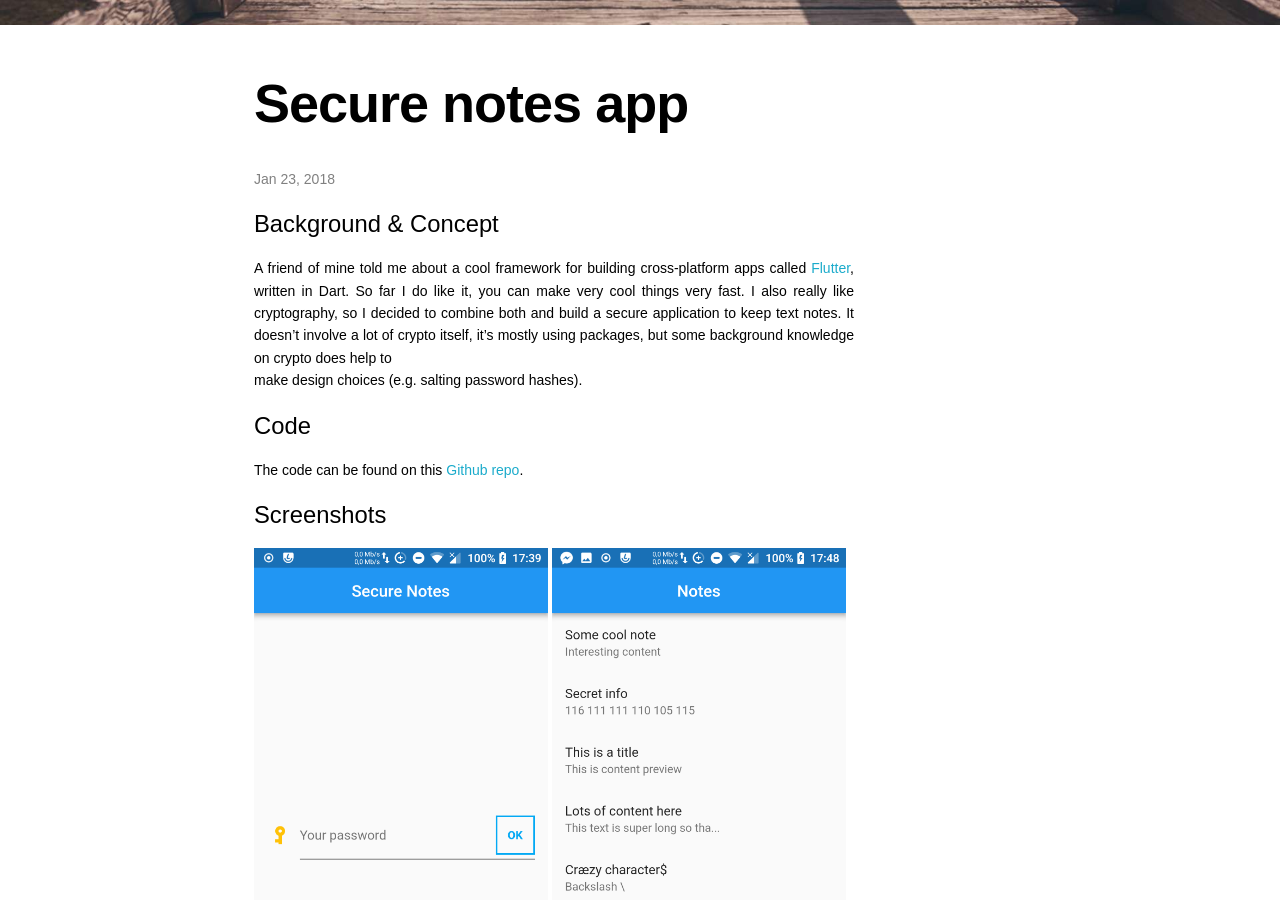
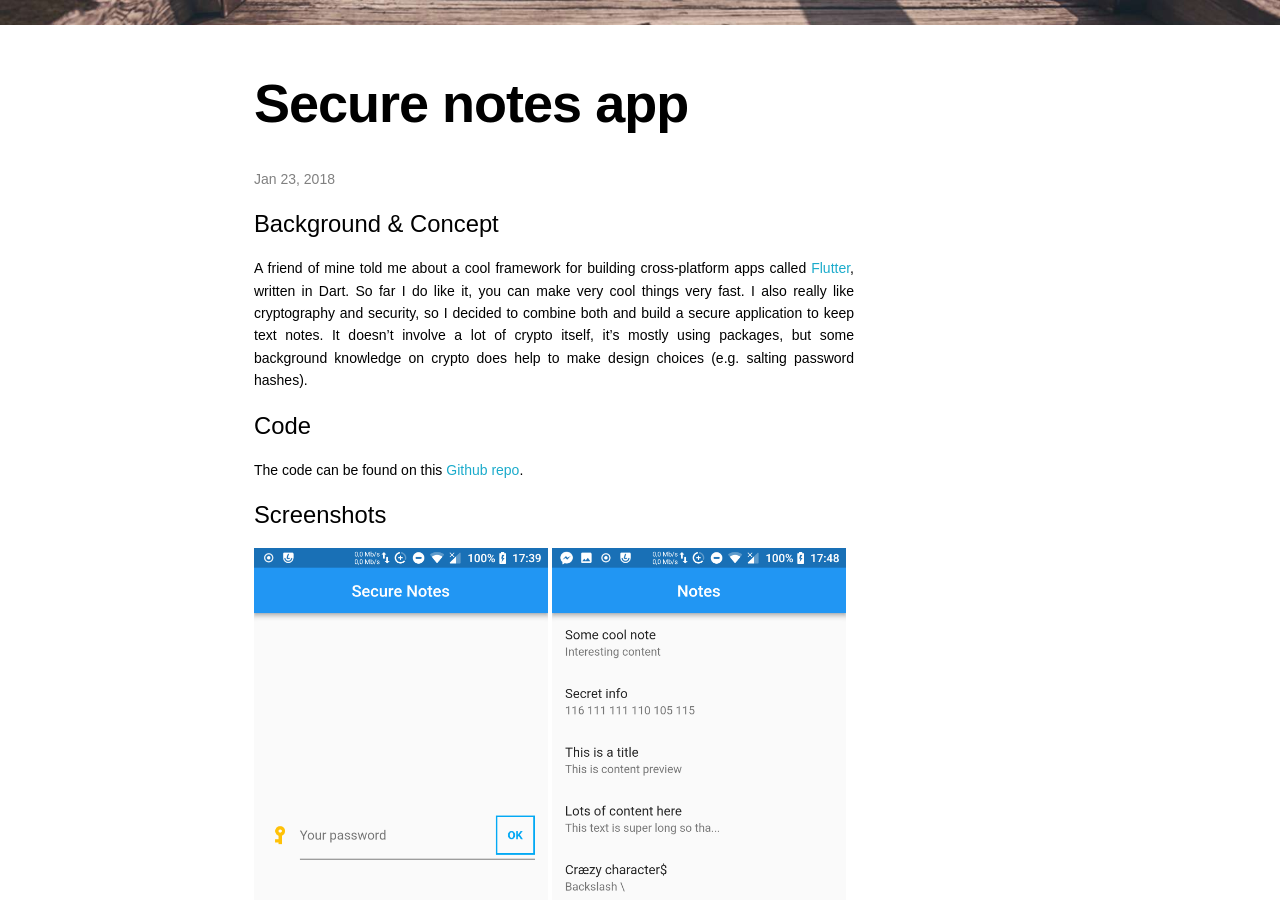
Before and after one commit to RobbertH/robberth.github.io, a Jekyll site: the page built from _posts/projects/2018-04-24-secure-notes-application.markdown, in a window 1280 px wide and 900 px high, scrolled down 325 px. Built offline with Jekyll 4.4.1, drawn with Linux system fonts in a browser that asks for light colours.

```diff
--- a/_posts/projects/2016-03-29-visible-light-communication.markdown
+++ b/_posts/projects/2016-03-29-visible-light-communication.markdown
@@ -17,9 +17,9 @@ arduinos on at the exact right time. For example, a problem that can occur now i
 we use two distinct arduinos is that one arduino starts sending, and the other starts receiving
 when the fourth bit already has been sent. That's why I will need to implement a
 preamble or something alike. This remains to be done. I already ordered the
-lasers, so I'll keep you guys up to date.
+lasers, so I'll keep you guys up to date if I ever find the time to work on this again.
 
-<h2> Update </h2>
+<h2> TODOs </h2>
 A lot is still wrong with this prototype. Problems/TODOs that I know of right now include:
 <ul>
 	<li> Encoding should be according to ASCII </li>
--- a/_posts/projects/2018-04-24-secure-notes-application.markdown
+++ b/_posts/projects/2018-04-24-secure-notes-application.markdown
@@ -6,12 +6,10 @@ categories: projects
 ---
 
 <h2>Background & Concept</h2>
-A friend of mine told me about a cool framework for building cross-platform apps
-called [Flutter](https://flutter.io), written in Dart. So far I do like it, you can
-make very cool things very fast. I also really like cryptography, so I decided to combine
-both and build a secure application to keep text notes. It doesn't involve a lot of crypto itself,
-it's mostly using packages, but some background knowledge on crypto does help to
-make design choices (e.g. salting password hashes).
+A friend of mine told me about a cool framework for building cross-platform apps called [Flutter](https://flutter.io), written in Dart.
+So far I do like it, you can make very cool things very fast.
+I also really like cryptography and security, so I decided to combine both and build a secure application to keep text notes.
+It doesn't involve a lot of crypto itself, it's mostly using packages, but some background knowledge on crypto does help to make design choices (e.g. salting password hashes).
 
 <h2>Code</h2>
 The code can be found on this [Github repo](https://github.com/RobbertH/secureNotesApp).
```
Also changed, not shown: _includes/other/crackAndGo.js (+41 -11 lines), _includes/other/crackAndProceed.js (deleted, +0 -23 lines), _posts/projects/2015-07-15-aggressive-robot.markdown (+14 -7 lines), _posts/projects/2019-05-05-cheaper-colruyt-mealboxes.markdown (+3 -6 lines).
